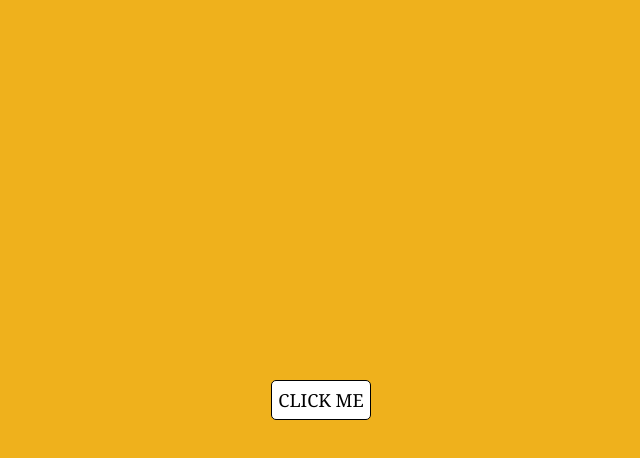
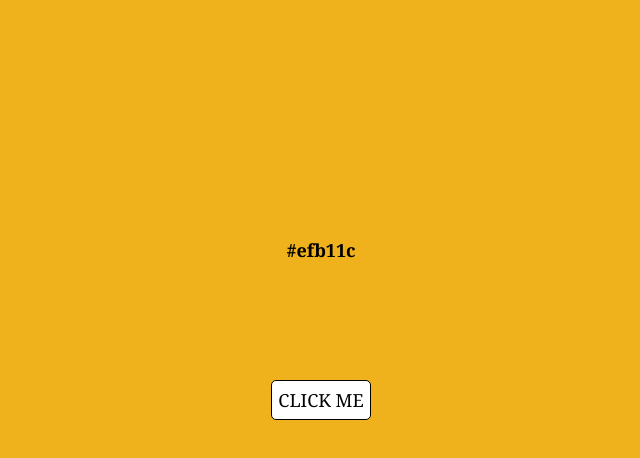
Before and after one commit to HalimaHamood/Random_Colors, a plain HTML site: page index.html in a window 1280 px wide. Both pictures are taken after a click on the button "CLICK ME". Shown: the whole page, without its empty margins (319-959 px from the left). Drawn offline with Linux system fonts and the light colour scheme.

Commit message:
add color code

```diff
--- a/index.html
+++ b/index.html
@@ -7,6 +7,7 @@
     <link rel="stylesheet" href="style.css" />
   </head>
   <body id="container">
+    <h2>Color Code</h2>
     <button id="button">Click me</button>
     <script src="script.js"></script>
   </body>
--- a/script.js
+++ b/script.js
@@ -1,9 +1,11 @@
 const button = document.getElementById('button');
 const bg = document.getElementById('container');
+const header2= document.querySelector('h2');
 
 
 button.addEventListener('click',()=>{
     let color='#';
     color += Math.random().toString(16).slice(2,8);
     bg.style.backgroundColor = color;
+    header2.innerHTML=color;
 })
--- a/style.css
+++ b/style.css
@@ -2,6 +2,7 @@
   display: flex;
   justify-content: center;
   align-items: center;
+  flex-direction: column;
 }
 #button {
   background-color: rgb(255, 255, 255);
@@ -20,3 +21,8 @@
   font-family: Cambria, Cochin, Georgia, Times, "Times New Roman", serif;
   cursor: pointer;
 }
+h2 {
+  font-family: Georgia, "Times New Roman", Times, serif;
+  margin-top: 230px;
+  font-size: large;
+}
```
